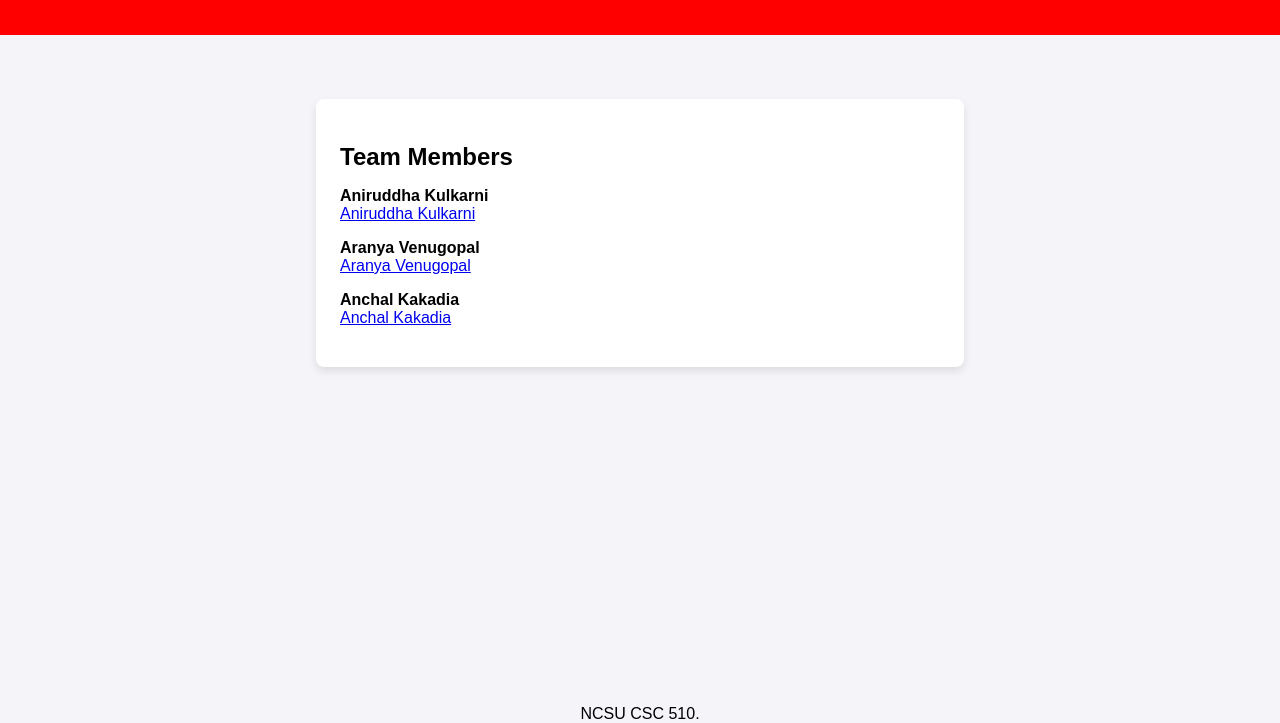
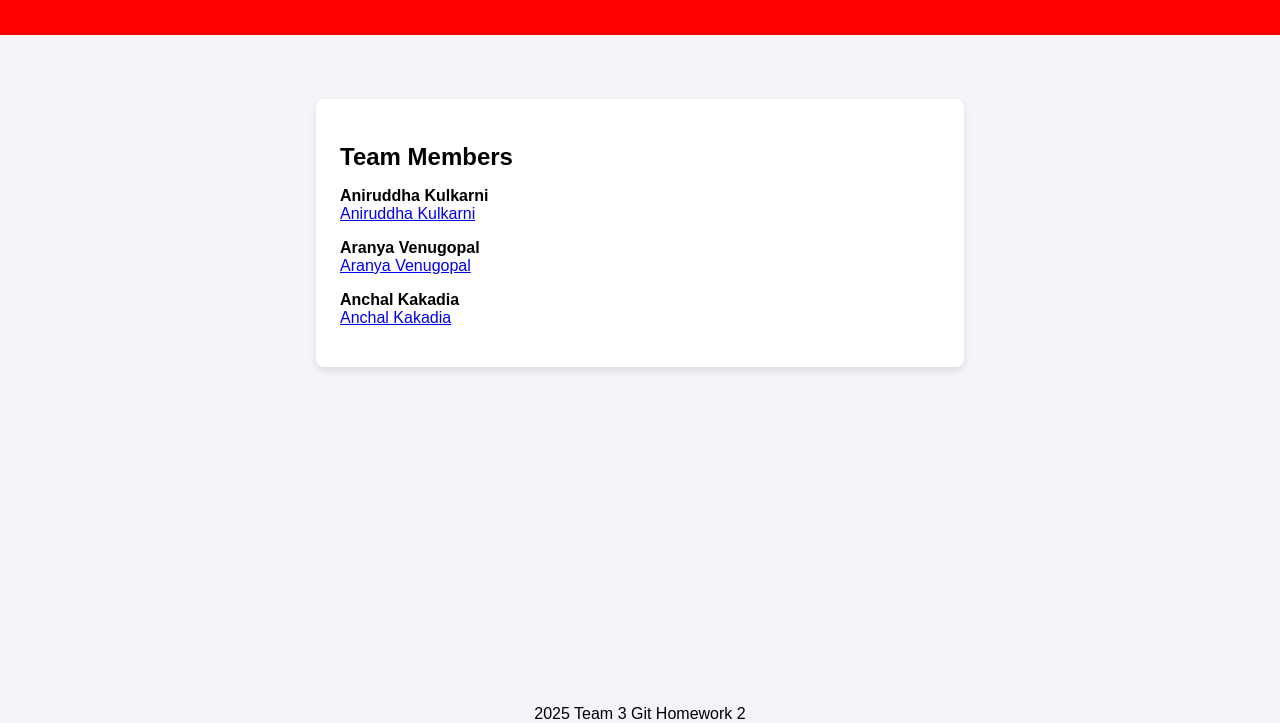
Before and after one commit to ncsu-csc-510/git-homework2, a plain HTML site: page index.html in a window 1280 px wide. Shown: the part 77-800 px from the top of the page. Drawn offline with Linux system fonts and the light colour scheme.

Commit message:
Added footer for .html file

```diff
--- a/index.html
+++ b/index.html
@@ -67,7 +67,7 @@
         </div>
     </main>
     <footer>
-        NCSU CSC 510.
+       2025 Team 3 Git Homework 2
     </footer>
 </body>
 </html>
```
